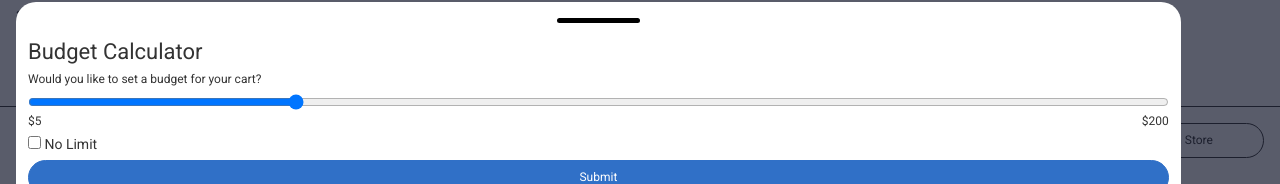
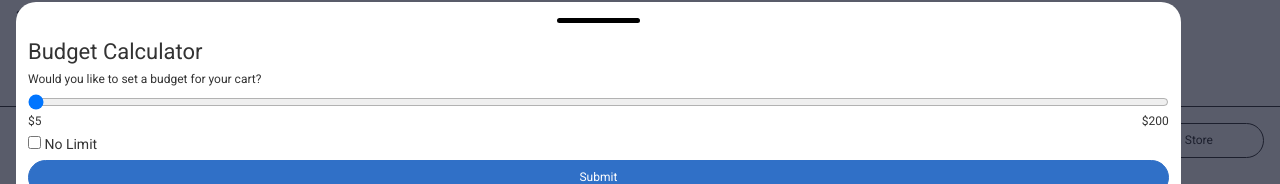
Before and after one commit to codingenginear/brainstation-4d, a React (Create React App) app in the folder client/: page / in a window 1280 px wide. Both pictures are taken after a click on the picture 1218 px from the left and 28 px from the top of the page. Shown: the part 605-789 px from the top of the page. Built offline with nearby package versions, Linux system fonts and the light colour scheme.

Commit message:
made slider functional

```diff
--- a/client/src/App.js
+++ b/client/src/App.js
@@ -7,13 +7,17 @@ import { useState } from "react";
 function App() {
   const [showCalculator, setShowCalculator] = useState(false);
   const [showCart, setShowCart] = useState(false);
-
+  const [chosenAmount, setChosenAmount] = useState(5);
   const handleShowCalculator = () => {
     showCalculator ? setShowCalculator(false) : setShowCalculator(true);
   };
 
   const handleShowCart = () => {
     showCart ? setShowCart(false) : setShowCart(true);
+  };
+
+  const handleChosen = (value) => {
+    setChosenAmount(value);
   };
 
   return (
@@ -34,6 +38,8 @@ function App() {
                 showCalculator={showCalculator}
                 handleShowCart={handleShowCart}
                 showCart={showCart}
+                chosenAmount={chosenAmount}
+                handleChosen={handleChosen}
               />
             );
           }}
--- a/client/src/components/Calculator/Calculator.js
+++ b/client/src/components/Calculator/Calculator.js
@@ -2,7 +2,7 @@ import React from "react";
 import "./Calculator.scss";
 import homeIcon from "../../assets/icons/homeIcon.svg";
 
-function Calculator({ handleShowCalculator }) {
+function Calculator({ handleShowCalculator, chosenAmount, handleChosen }) {
   return (
     <div className='calculator-overlay'>
       <div className='calculator'>
@@ -22,9 +22,19 @@ function Calculator({ handleShowCalculator }) {
             className='calculator-budget__slider'
             min='5'
             max='200'
+            value={chosenAmount}
+            onChange={(e) => handleChosen(e.target.value)}
           />
           <p className='calculator-budget__text'>
             <span className='calculator-budget__amount'>$5</span>
+            <span
+              className='calculator-budget__amount'
+              style={{
+                paddingLeft: `${Number(chosenAmount) + 20}px`,
+                marginRight: "auto",
+              }}>
+              {chosenAmount !== 5 && "$" + chosenAmount}
+            </span>
             <span className='calculator-budget__amount'>$200</span>
           </p>
           <p className='calculator-budget__limit'>
--- a/client/src/pages/Home/Home.js
+++ b/client/src/pages/Home/Home.js
@@ -10,6 +10,8 @@ function Home({
   showCalculator,
   handleShowCart,
   showCart,
+  chosenAmount,
+  handleChosen,
 }) {
   return (
     <Fragment>
@@ -22,7 +24,11 @@ function Home({
       />
 
       {showCalculator && (
-        <Calculator handleShowCalculator={handleShowCalculator} />
+        <Calculator
+          handleShowCalculator={handleShowCalculator}
+          chosenAmount={chosenAmount}
+          handleChosen={handleChosen}
+        />
       )}
 
       {showCart && <Cart handleShowCart={handleShowCart} />}
```
Also changed, not shown: 1 other file (tests, documents, lock files or other folders).
